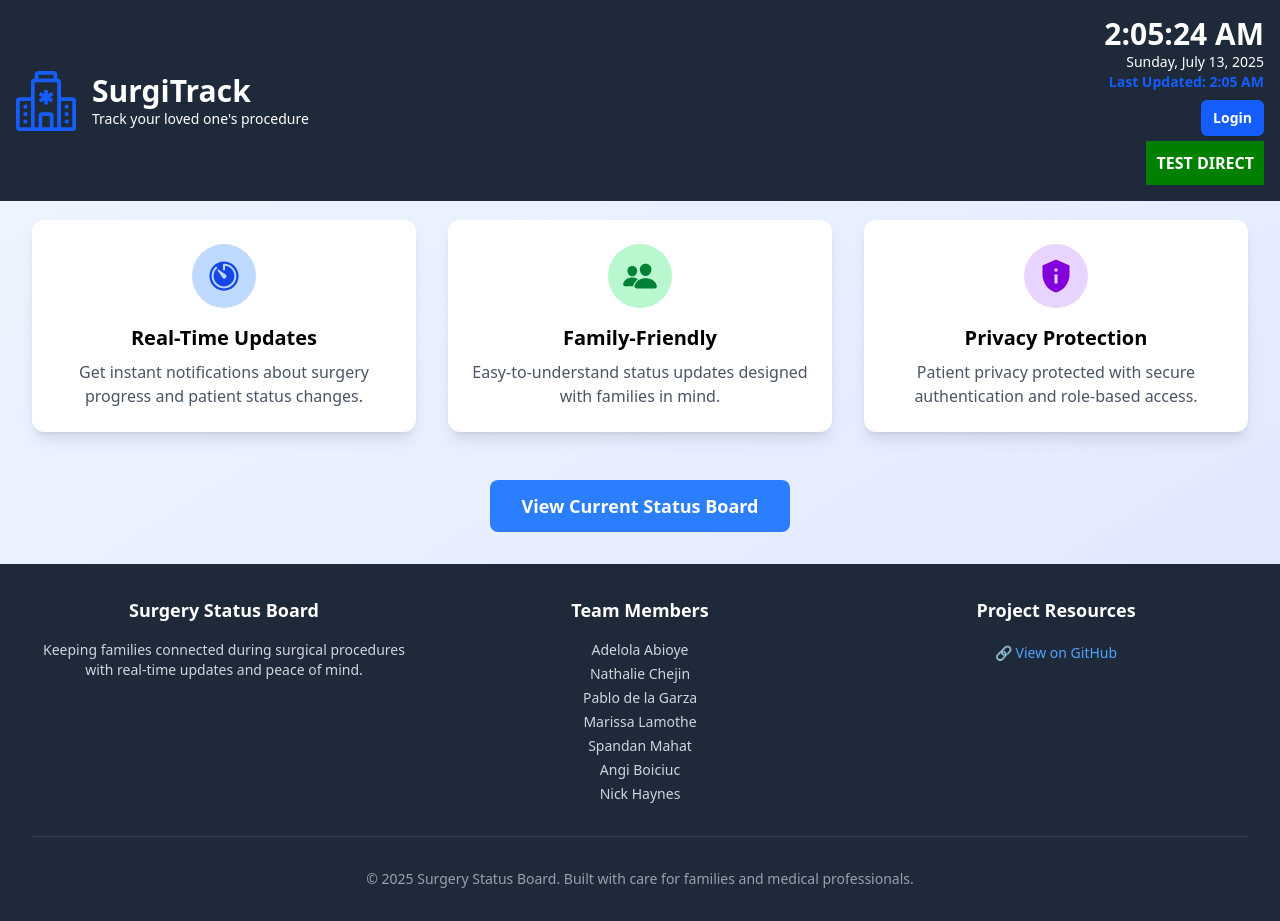
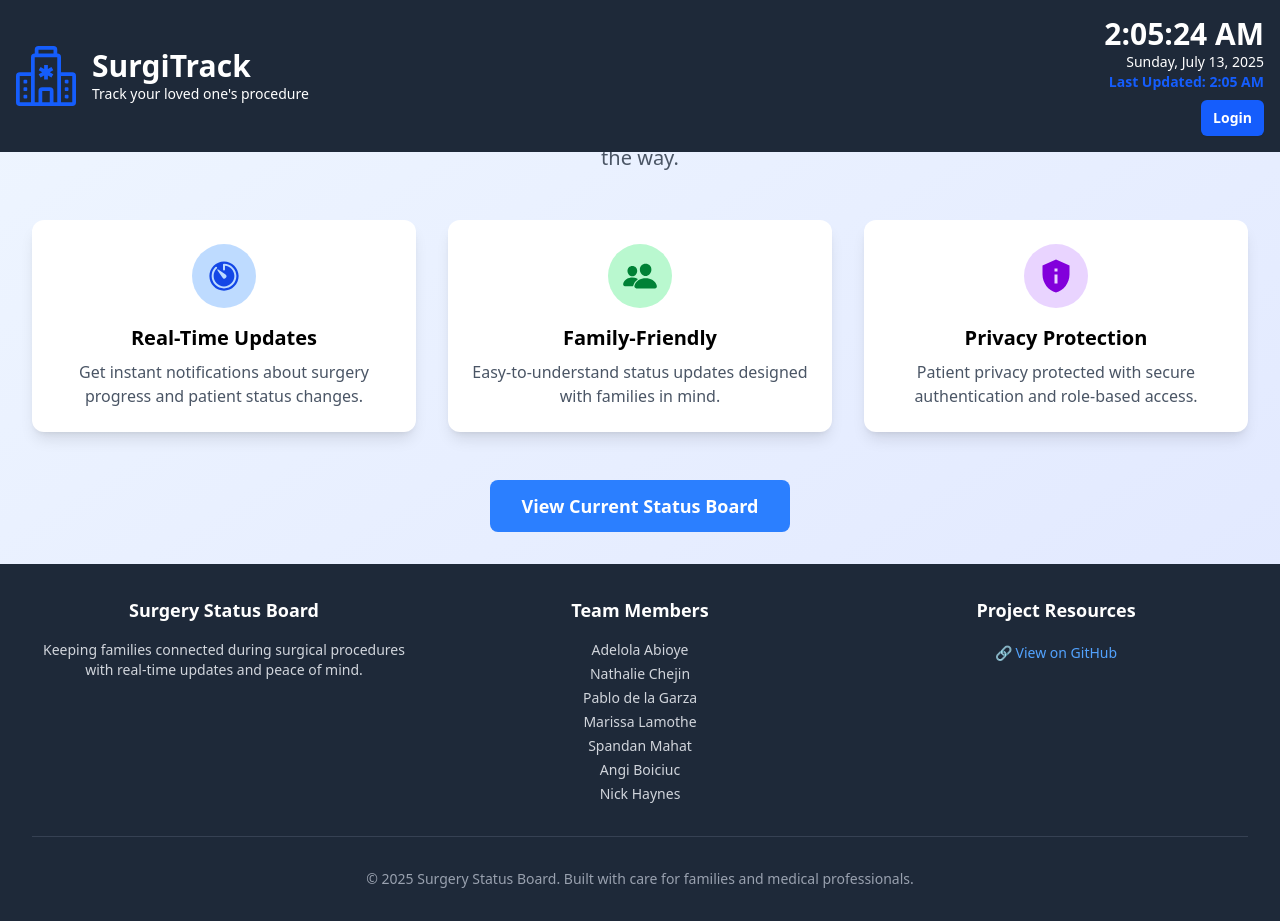
Before and after one commit to chingu-voyages/V56-tier3-team-36, a React (Vite) app in the folder client/: page /home in a window 1280 px wide. Built offline with nearby package versions, Linux system fonts and the light colour scheme.

Commit message:
added link to the surgitrack header, added routes for login functionality

```diff
--- a/client/src/App.jsx
+++ b/client/src/App.jsx
@@ -1,32 +1,35 @@
-'use client';
-import React, { useState, useCallback, useRef } from 'react';
-import { BrowserRouter as Router, Routes, Route, Navigate  } from 'react-router-dom'
-import './App.css'
-import Header from './components/Header'
-import { LogInModal } from './components/LogInModal'
+"use client";
+import React, { useState, useMemo } from "react";
+import {
+  BrowserRouter as Router,
+  Routes,
+  Route,
+  Navigate,
+  useNavigate
+} from "react-router-dom";
+import "./App.css";
+import Header from "./components/Header";
+import { LogInModal } from "./components/LogInModal";
 
-import Home from './pages/Home'
-import PatientInformation from './pages/PatientInformation'
-import PatientStatusUpdate from './pages/PatientStatusUpdate'
-import PatientStatus from './pages/PatientStatus'
+import Home from "./pages/Home";
+import PatientInformation from "./pages/PatientInformation";
+import PatientStatusUpdate from "./pages/PatientStatusUpdate";
+import PatientStatus from "./pages/PatientStatus";
 
 function PrivateRoute({ children, allowedRoles, isAuthenticated, userRole }) {
-
   if (!isAuthenticated) {
-    return <Navigate to="/" replace/>;
+    return <Navigate to="/home" replace />;
   }
 
   if (allowedRoles && !allowedRoles.includes(userRole)) {
-    return <Navigate to="/" replace />;
+    return <Navigate to="/home" replace />;
   }
 
   return children;
 }
 
-
-
-function App() {
-
+function AppContent() {
+  const navigate = useNavigate();
   const [isAuthenticated, setIsAuthenticated] = useState(false);
   const [userRole, setUserRole] = useState(null); //admin or surgical team
   const [showModal, setShowModal] = useState(false);
@@ -34,25 +37,23 @@ const [showModal, setShowModal] = useState(false);
   // const userName = users.map((user) => user.username);
   // const password = users.map((user) => user.password);
 
-    // Use useRef to create a stable function reference
-  const logInRef = useRef();
-  logInRef.current = () => {
+  const logIn = useMemo(() => {
+    console.log("Creating logIn function with useMemo"); // Debug log
+    return () => {
       console.log("Login button clicked from App.jsx!");
       setShowModal(true);
       console.log("showModal set to true");
     };
+  }, []); // Empty deps - function never changes
 
-  // Create stable function that doesn't change on re-renders
-  const logIn = useCallback(() => {
-    logInRef.current();
+  const handleClose = useMemo(() => {
+    return () => {
+      setShowModal(false);
+    };
   }, []);
 
-  const handleClose = useCallback(() => {
-    setShowModal(false);
-  }, []);
-
-
-    const handleLogin = useCallback((e) => {
+  const handleLogin = useMemo(() => {
+    return (e) => {
       e.preventDefault();
       const usernameInput = e.target.username.value;
       const passwordInput = e.target.password.value;
@@ -60,39 +61,45 @@ const [showModal, setShowModal] = useState(false);
       if (usernameInput === "admin" && passwordInput === "admin123") {
         console.log("Admin logged in");
         setIsAuthenticated(true);
-      setUserRole('admin');
-      setShowModal(false); // Close modal directly
-    } else if (usernameInput === "surgeon" && passwordInput === "surgeon123") {
+        setUserRole("admin");
+        setShowModal(false);
+        navigate("/patientinformation");
+      } else if (
+        usernameInput === "surgeon" &&
+        passwordInput === "surgeon123"
+      ) {
         console.log("Surgical team logged in");
         setIsAuthenticated(true);
-      setUserRole('surgical team');
-      setShowModal(false); // Close modal directly
+        setUserRole("surgical team");
+        setShowModal(false);
+        navigate("/patientstatusupdate");
       } else {
         console.log("Invalid username or password");
         setIsAuthenticated(false);
       }
-  }, []); // Empty dependency array
+    };
+  }, [navigate]);
 
   console.log("App rendering with logIn function:", typeof logIn);
+  console.log("logIn function value:", logIn); // Debug log
 
   return (
-    <Router>
-      <Header logIn={logIn} />
+<>
+      <Header logIn={logIn}  />
       {showModal && (
-      <LogInModal
-onClose={handleClose}
-handleLogin={handleLogin}
-      />
+        <LogInModal onClose={handleClose} handleLogin={handleLogin} />
       )}
 
       <Routes>
-        <Route path="/" element={<Navigate to="/home" />} />
+        <Route path="/" element={<Navigate to="/home" replace />} />
         <Route path="/home" element={<Home />} />
 
         {/* Admin User Route */}
-        <Route path="/patientinformation"
+        <Route
+          path="/patientinformation"
           element={
-        <PrivateRoute allowedRoles={['admin']}
+            <PrivateRoute
+              allowedRoles={["admin"]}
               isAuthenticated={isAuthenticated}
               userRole={userRole}
             >
@@ -102,25 +109,30 @@ handleLogin={handleLogin}
         />
         {/* Surgical Team User Route */}
 
-        <Route path="/patientstatusupdate"
+        <Route
+          path="/patientstatusupdate"
           element={
             <PrivateRoute
-        allowedRoles={['surgical team']}
+              allowedRoles={["surgical team"]}
               isAuthenticated={isAuthenticated}
               userRole={userRole}
             >
-
               <PatientStatusUpdate />
             </PrivateRoute>
           }
         />
 
-
         <Route path="/patientstatus" element={<PatientStatus />} />
       </Routes>
+    </>
+  );
+}
+function App() {
+  return (
+    <Router>
+      <AppContent />
     </Router>
-  )
+  );
 }
 
-
 export default App;
--- a/client/src/components/Header.jsx
+++ b/client/src/components/Header.jsx
@@ -1,44 +1,12 @@
-import React, { useState, useEffect, memo } from "react";
+import React from "react";
+import { Link } from "react-router-dom"; // Change this line - use destructured import
 import { BsHospital } from "react-icons/bs";
 import Btn from "./Btn";
-// import { LogInModal } from "./LogInModal";
 import TimeDisplay from "./TimeDisplay";
+// import Link from "react-router-dom/Link";
 
-function Header({logIn}) {
-    console.log("Header rendered with logIn function:", typeof logIn); // Debug log
-
-  // const [now, setNow] = React.useState(new Date());
-  // const [initialRenderTime] = useState(new Date()); // No 'setInitialRenderTime' needed if it never changes
-  // const [showModal, setShowModal] = useState(false); // Add modal state
-
-
-  // useEffect(() => {
-  //   const intervalId = setInterval(() => {
-  //     setNow(new Date());
-  //   }, 1000); // Update every second
-  //   return () => clearInterval(intervalId); //
-  //   // Cleanup the interval on component unmount
-  // }, []);
-
-  // // Options for the full date format (e.g., "Sunday, July 13, 2025")
-  // const fullDateOptions = {
-  //   weekday: "long", // "Sunday"
-  //   year: "numeric", // "2025"
-  //   month: "long", // "July"
-  //   day: "numeric", // "13"
-  // };
-
-  // // Options for the short time format (e.g., "1:05 PM")
-  // const shortTimeOptions = {
-  //   hour: "numeric", // "1"
-  //   minute: "2-digit", // "05"
-  //   hour12: true, // "PM"
-  // };
-
-//   const logIn = () => {
-// setShowModal(true); // Show the modal
-//     console.log("Login button clicked");
-//   };
+function Header({ logIn }) {
+  console.log("Header rendered with logIn function:", typeof logIn); // Debug log
 
   return (
     <div className="w-full">
@@ -46,39 +14,21 @@ function Header({logIn}) {
         <div className="flex items-center">
           <BsHospital className="md:text-6xl text-3xl m-4 text-blue-600" />
           <div className="flex flex-col justify-items-start items-start">
-            <h1 className="text-left md:text-3xl text-lg">SurgiTrack</h1>
-            <h2 className="font-medium text-sm">Track your loved one's procedure</h2>
+ <Link to="/home" className="text-left md:text-3xl text-lg hover:text-blue-300 transition-colors duration-200">
+              <h1>SurgiTrack</h1>
+            </Link>
+            <h2 className="font-medium text-sm">
+              Track your loved one's procedure
+            </h2>
           </div>
         </div>
         <div className="m-4 flex flex-col justify-items-center items-end">
-
           <TimeDisplay />
 
-          <Btn
-          text="Login"
-  onClick={logIn}/>
-
-      <button
-            onClick={() => {
-              console.log("=== DIRECT BUTTON TEST ===");
-              console.log("logIn type:", typeof logIn);
-              console.log("logIn value:", logIn);
-              if (logIn) {
-                console.log("Direct button calling logIn...");
-                logIn();
-              } else {
-                console.log("logIn is undefined in direct button!");
-              }
-            }}
-            style={{background: 'green', color: 'white', padding: '10px', marginTop: '5px'}}
-          >
-            TEST DIRECT
-          </button>
+          <Btn text="Login" onClick={logIn} />
         </div>
       </header>
     </div>
   );
 }
-export default memo(Header, (prevProps, nextProps) => {
-return true;
-});
+export default Header;
--- a/client/src/pages/Home.jsx
+++ b/client/src/pages/Home.jsx
@@ -3,7 +3,6 @@ import PromoCard from '../components/PromoCard';
 import Button from '../components/Button';
 import { IoTimer, IoPeople } from 'react-icons/io5';
 import { MdPrivacyTip } from 'react-icons/md';
-import Header from '../components/Header';
 import Footer from '../components/Footer';
 
 
@@ -16,10 +15,6 @@ function Home() {
 
   return (
     <>
-      {/* <div className='w-full h-12 bg-gray-300 text-white flex items-center justify-center'>Upper Holder</div>
-      <div className='w-full h-21 bg-gray-800 text-white flex items-center justify-center'>Header Holder</div>
-       */}
-       <Header />
       <main className='max-w-7xl mx-auto px-4 sm:px-6 lg:px-8 py-8'>
         <div id="home">
           <div className="text-center mb-12">
```
Also changed, not shown: client/src/components/LogInModal.jsx (+0 -39 lines), client/src/components/AdminLogInBtn.jsx (deleted). Lines whose indentation alone changed are shown as unchanged.
